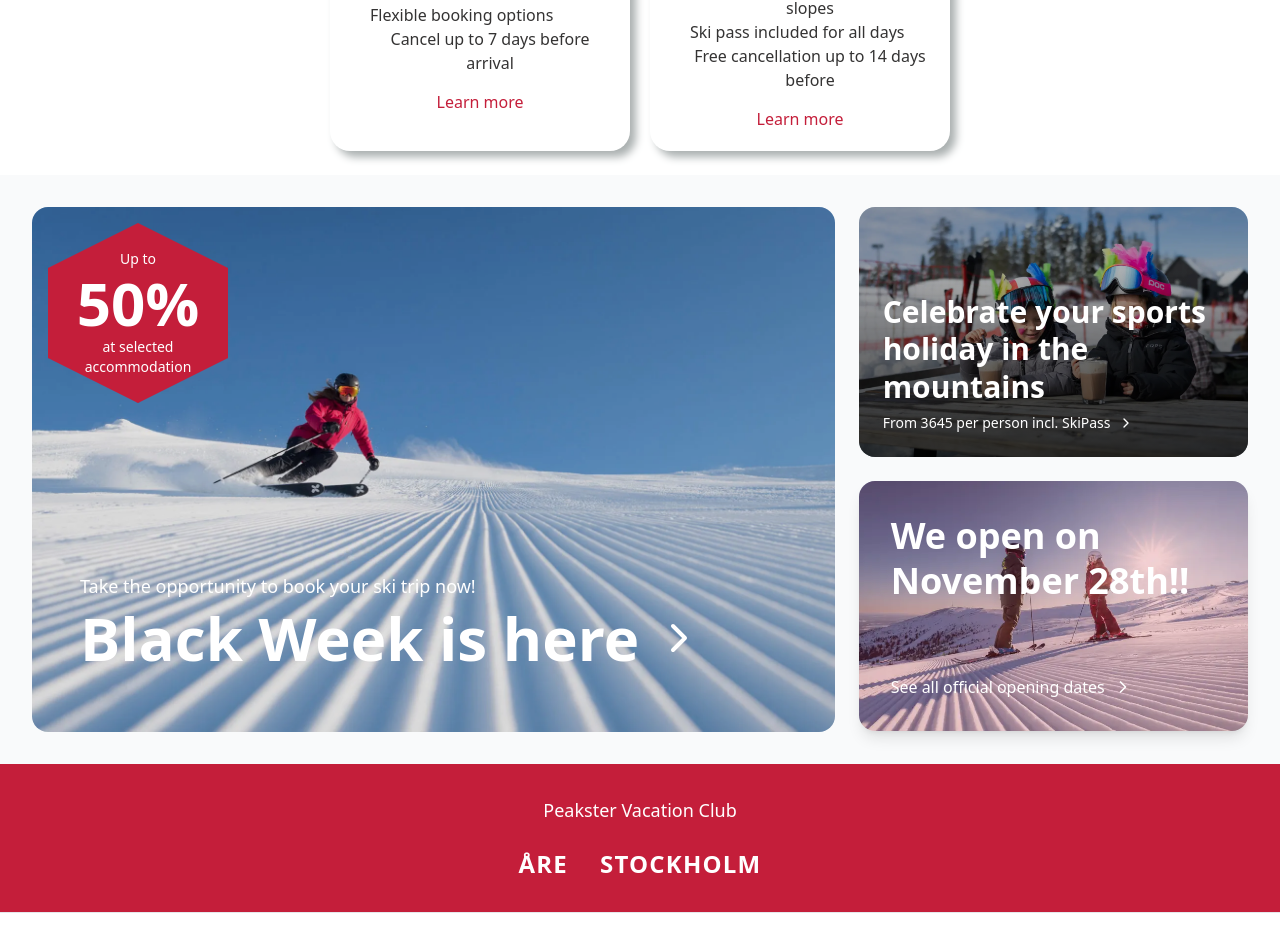
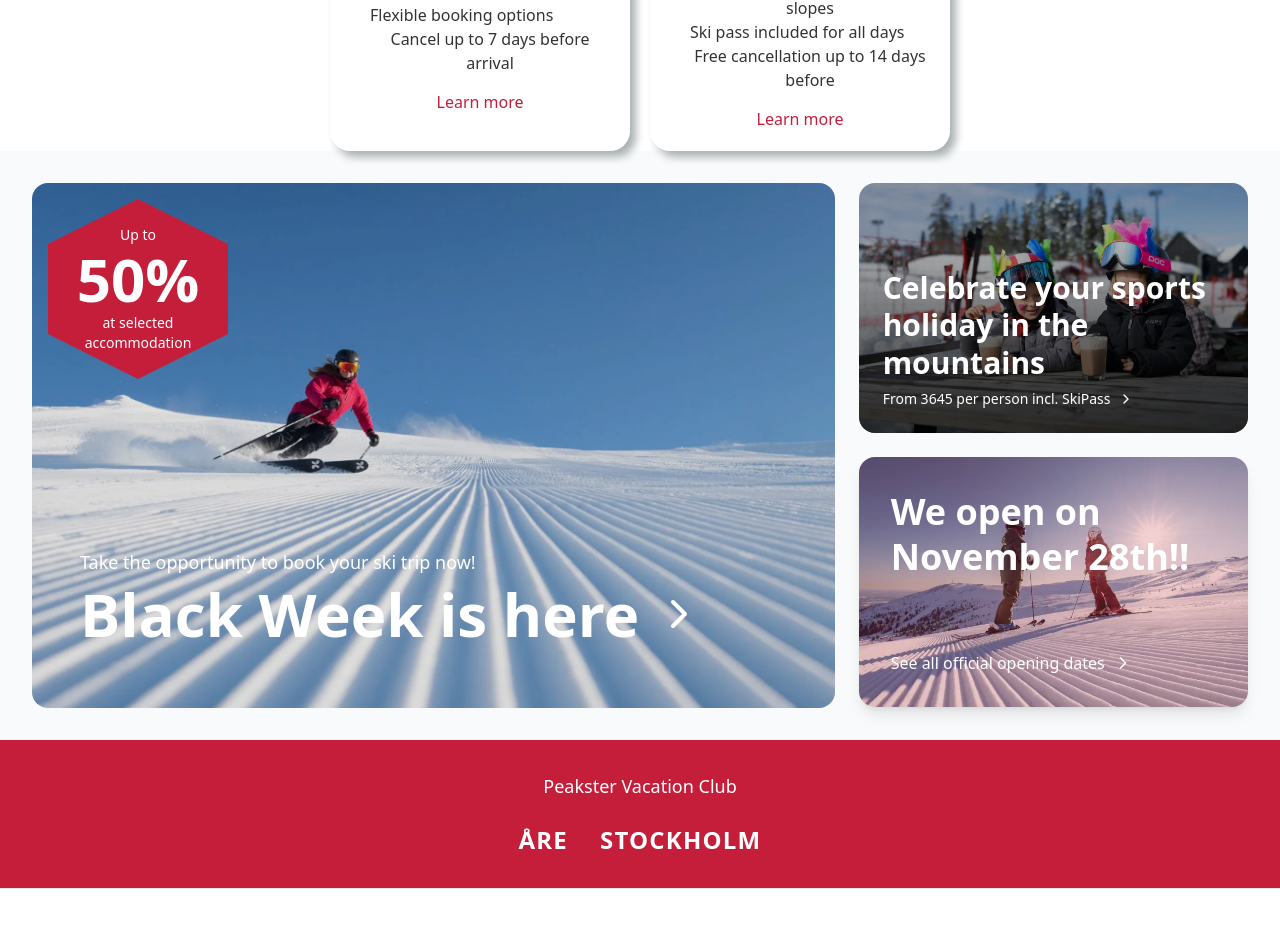
Before and after one commit to KaviSubi55/Works, a Next.js app: page / in a window 1280 px wide. Shown: the part 723-1648 px from the top of the page. Built offline with nearby package versions, Linux system fonts and the light colour scheme; no server answers.

Commit message:
added chnenge

```diff
--- a/components/HeroSection/index.tsx
+++ b/components/HeroSection/index.tsx
@@ -8,7 +8,7 @@
   return (
     <>
     <HomeMain />
-    <div className="w-full bg-gray-50 mt-46">
+    <div className="w-full bg-gray-50 mt-40">
       <div className="max-w-[1440px] mx-auto px-4 sm:px-6 lg:px-8 py-8">
         <div className="grid grid-cols-1 lg:grid-cols-12 gap-6">
           {/* Main Banner - Left Side (Large) */}
```
